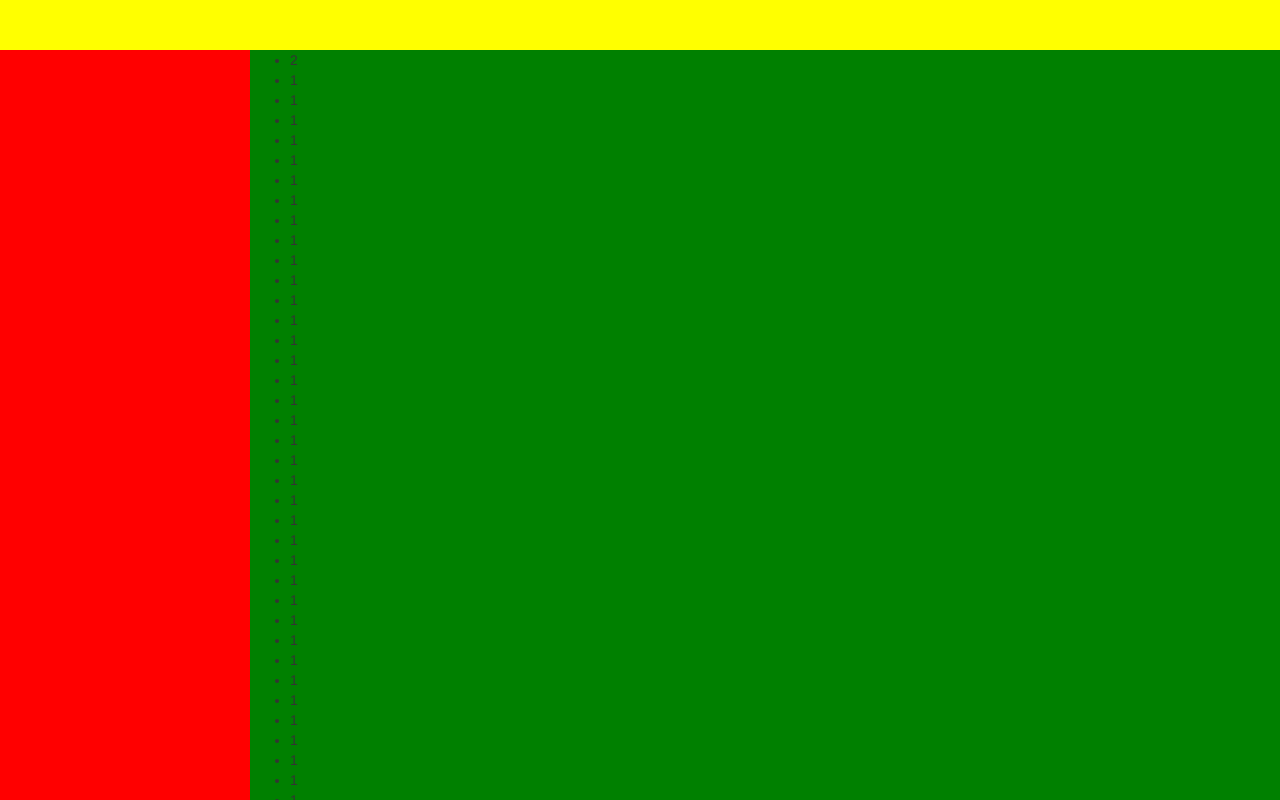
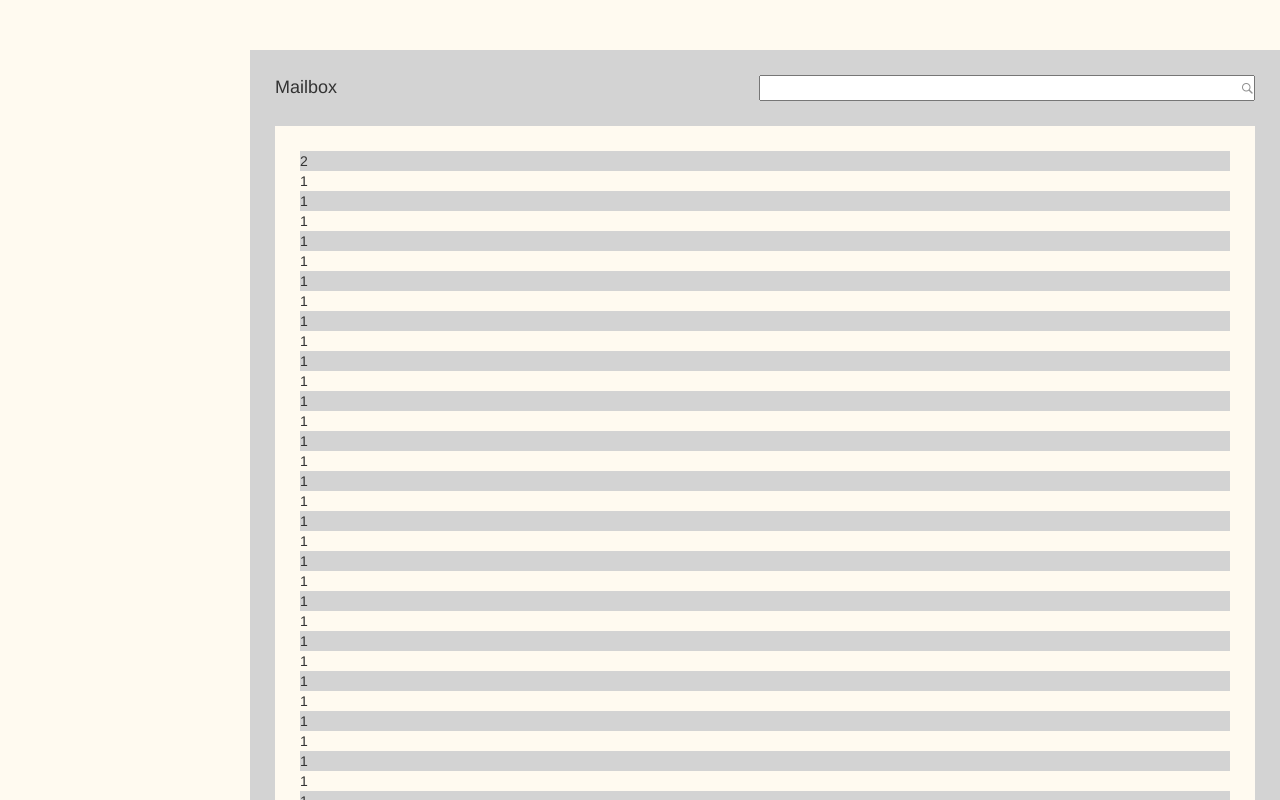
Before and after one commit to SergeyVeselov/admin-email, a website: page index.html in a window 1280 px wide. Shown: the top 800 px of the page. Drawn offline with nearby package versions, Linux system fonts and the light colour scheme; files that its build step writes are made by us from their sources.

Commit message:
Mailbox basic layout

```diff
--- a/index.html
+++ b/index.html
@@ -9,10 +9,20 @@
     <script src="js/bootstrap.min.js"></script>
 </head>
 <body>
-    <div class="header"></div>
-    <div class="medium">
-        <div class="sidebar"></div>
-        <div class="mailbox-container">
+<div class="header"></div>
+<div class="medium">
+    <div class="sidebar"></div>
+    <div class="mailbox-container">
+        <div class="search-line">
+            <div class="mailbox-caption">Mailbox</div>
+            <form name="search" class="search">
+                <div>
+                    <input type="text">
+                    <input type="image" src="img/search.png">
+                </div>
+            </form>
+        </div>
+        <div class="mail-list">
             <ul>
                 <li>2</li>
                 <li>1</li>
@@ -78,9 +88,9 @@
                 <li>1</li>
                 <li>1</li>
                 <li>1</li>
-
             </ul>
         </div>
     </div>
+</div>
 </body>
 </html>
--- a/sass/index.scss
+++ b/sass/index.scss
@@ -1,5 +1,8 @@
 $sidebar-width: 250px;
 $header-height: 50px;
+$light-background: #fffaf0;
+$dark-background: #d3d3d3;
+$default-padding: 25px;
 
 .header {
   top: 0;
@@ -7,25 +10,96 @@ $header-height: 50px;
   position: fixed;
   width: 100%;
   height: $header-height;
-  background: yellow;
+  background-color: $light-background;
 }
 
 .medium {
   padding-top: $header-height;
 }
+
 .sidebar {
   position: fixed;
   width: $sidebar-width;
   height: 100%;
-  background: red;
+  background-color: $light-background;
 }
 
 .mailbox-container {
   width: 100%;
-  background: green;
   padding-left: $sidebar-width;
+}
+
+.search-line {
+  background-color: $dark-background;
+  padding-top: $default-padding;
+}
+
+.mail-list {
+  background-color: $dark-background;
+  padding: $default-padding;
+}
+
+.mailbox {
+  background-color: $dark-background;
+}
+
+.mailbox-caption {
+  padding-left: $default-padding;
+  display: inline-block;
+  font-size: large;
 }
 
 ul {
   margin-bottom: 0;
+  list-style-type: none;
+  background-color: $light-background;
+  padding: $default-padding;
+  :nth-child(odd) {
+    background-color: $dark-background;
+  }
+  :nth-child(even) {
+    background-color: $light-background
+  }
 }
+
+p {
+  margin: 0px;
+  font-size: large;
+}
+
+.search-line {
+  p {
+    vertical-align: baseline;
+    width: 100%;
+  }
+  form {
+    position: absolute;
+    right: 0;
+  }
+}
+
+.search {
+  vertical-align: baseline;
+  display: inline-block;
+  width: 521px;
+  padding-right: $default-padding;
+  div {
+    position: relative;
+    input[type="text"] {
+      width: 100%;
+      padding-right: 16px;
+    }
+    input[type="image"] {
+      position: absolute;
+      right: 0;
+      margin-top: auto;
+      margin-bottom: auto;
+      top: 0;
+      bottom: 0;
+    }
+  }
+
+  @media screen and (max-width: 900px) {
+    display: none;
+  }
+}
```
Also changed, not shown: img/search.png (added).
